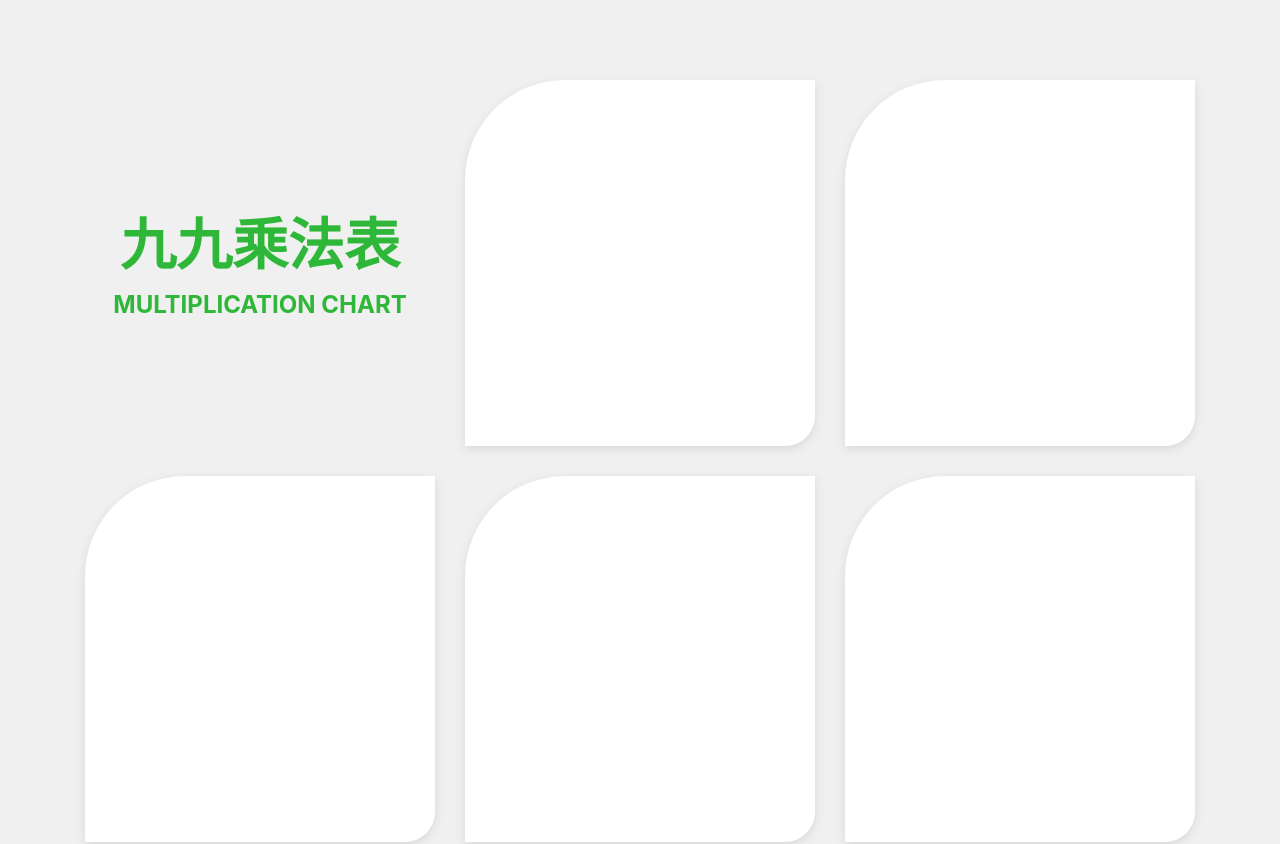
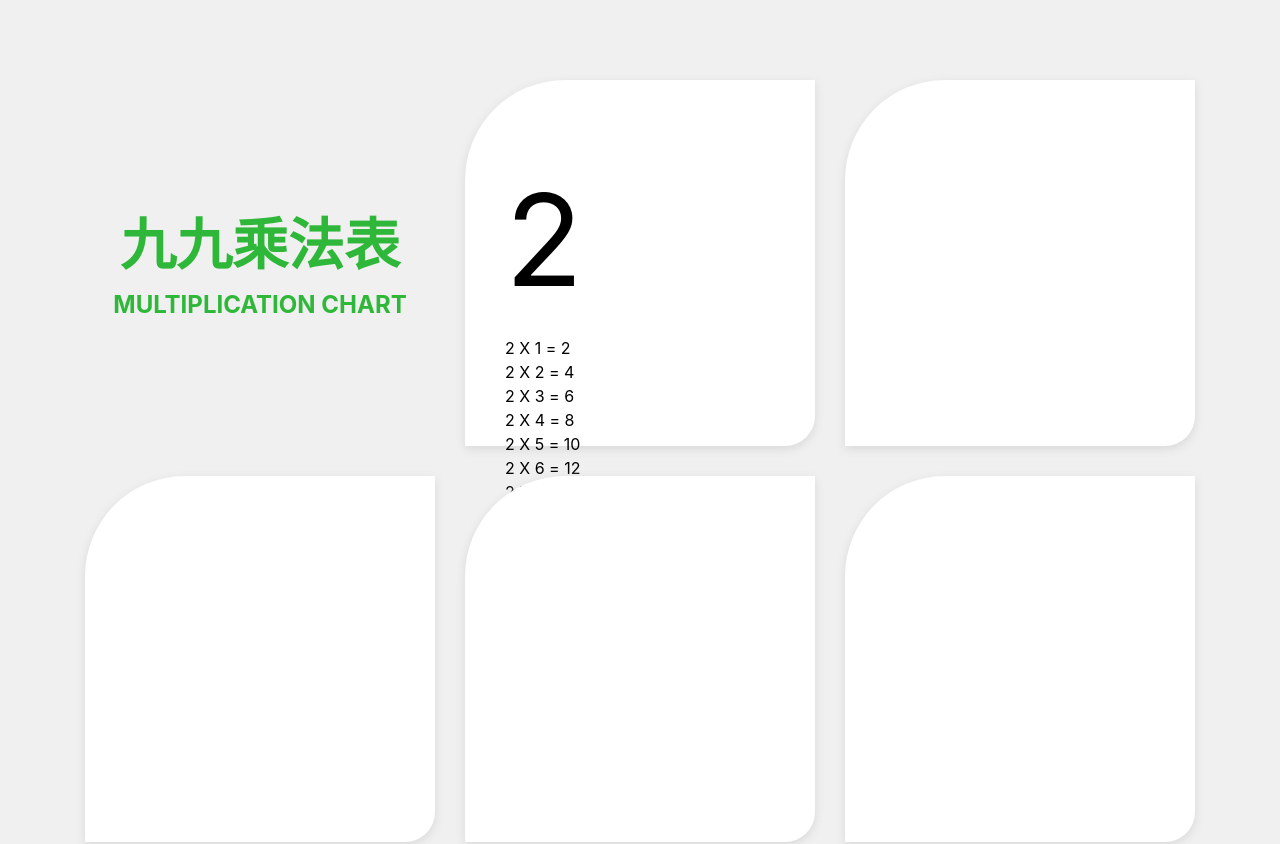
Before and after one commit to ralphsun73221/Hex-JSD-Svelte, a Svelte app: page / in a window 1280 px wide. Shown: the top 844 px of the page. Built offline with nearby package versions, Linux system fonts and the light colour scheme.

Commit message:
Changed: README

```diff
--- a/src/App.svelte
+++ b/src/App.svelte
@@ -1,5 +1,6 @@
-<script>
+<script lang="ts">
 	import "./style/01.scss";
+	let arr = [1, 2, 3, 4, 5, 6, 7, 8, 9];
 </script>
 
 <main>
@@ -7,7 +8,14 @@
 		<h1>九九乘法表</h1>
 		<h2>MULTIPLICATION CHART</h2>
 	</div>
-	<div class="card"></div>
+	<div class="card">
+		<div class="card-body">
+			<p class="title">2</p>
+			{#each arr as arr, i}
+				<p>2 X {arr} = {2 * arr}</p>
+			{/each}
+		</div>
+	</div>
 	<div class="card"></div>
 	<div class="card"></div>
 	<div class="card"></div>
--- a/src/style/01.scss
+++ b/src/style/01.scss
@@ -28,10 +28,24 @@ main {
 	}
 
 	.card {
+		padding: 64px 40px;
 		height: 366px;
 		background-color: $card-color;
 		box-shadow: 0px 3px 10px #d8d8d8;
 		border-radius: 100px 0px 30px 0px;
+
+		p {
+		}
+
+		.card-body {
+			display: flex;
+			flex-direction: column;
+
+		}
+
+		.title {
+			font-size: 128px;
+		}
 	}
 }
 
@@ -39,7 +53,7 @@ footer {
 	max-width: 1280px;
 	margin: 0 auto;
 	padding: 5px 0;
-	padding-right: 85px ;
+	padding-right: 85px;
 	background-color: $main-color;
 	text-align: end;
 	color: $card-color;
```
Also changed, not shown: 1 other file (tests, documents, lock files or other folders).
